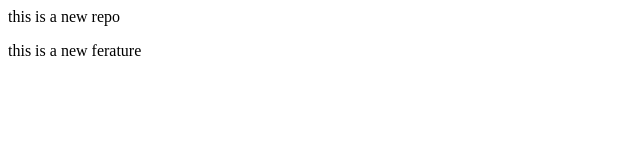
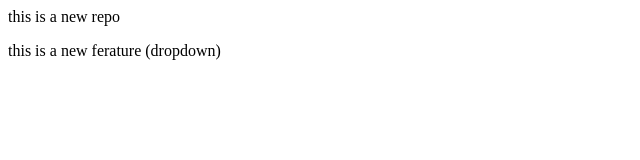
Before and after one commit to SandeepGowda7/localrepo, a plain HTML site: page index.html in a window 1280 px wide. Shown: the full height of the page, 0-640 px from the left. Drawn offline with Linux system fonts and the light colour scheme.

Commit message:
added dropdown

```diff
--- a/index.html
+++ b/index.html
@@ -1,3 +1,3 @@
 <p> this is a new repo </p>
 
-<p> this is a new ferature </p>
+<p> this is a new ferature (dropdown)</p>
```
